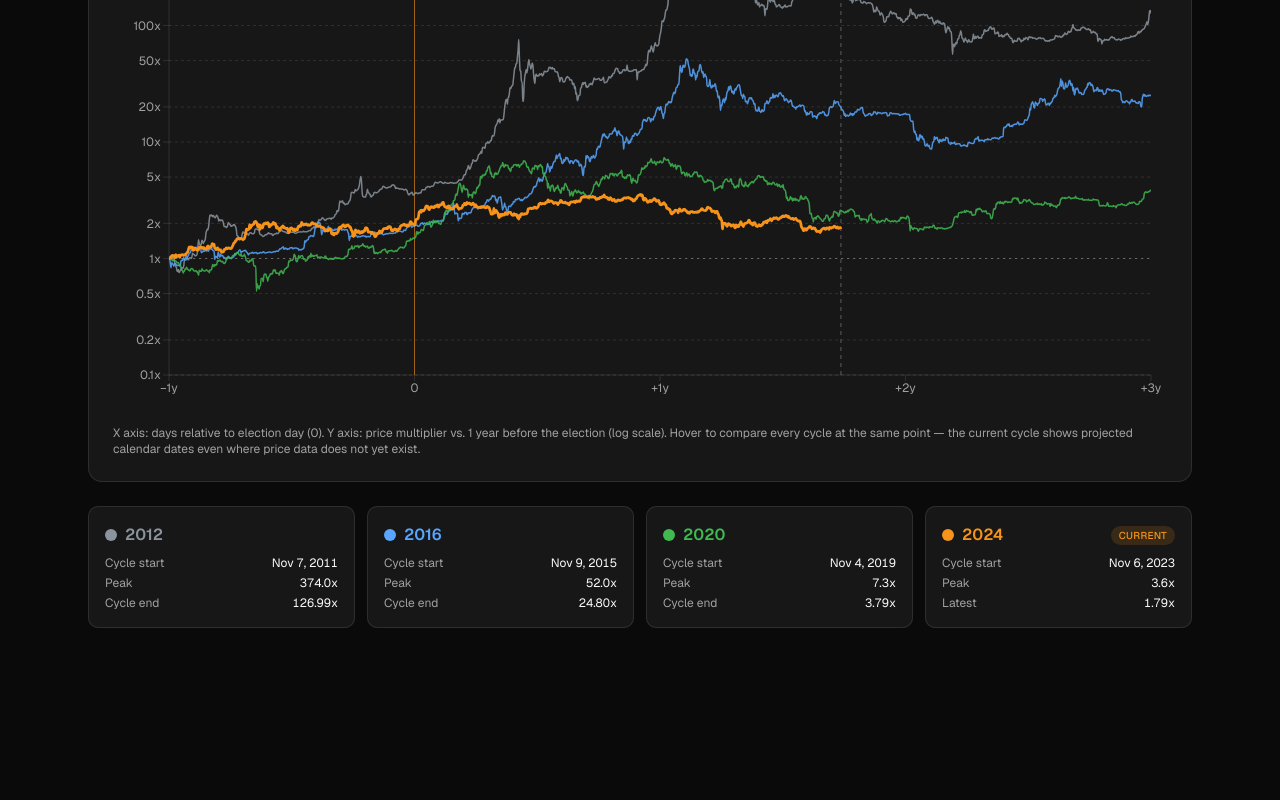
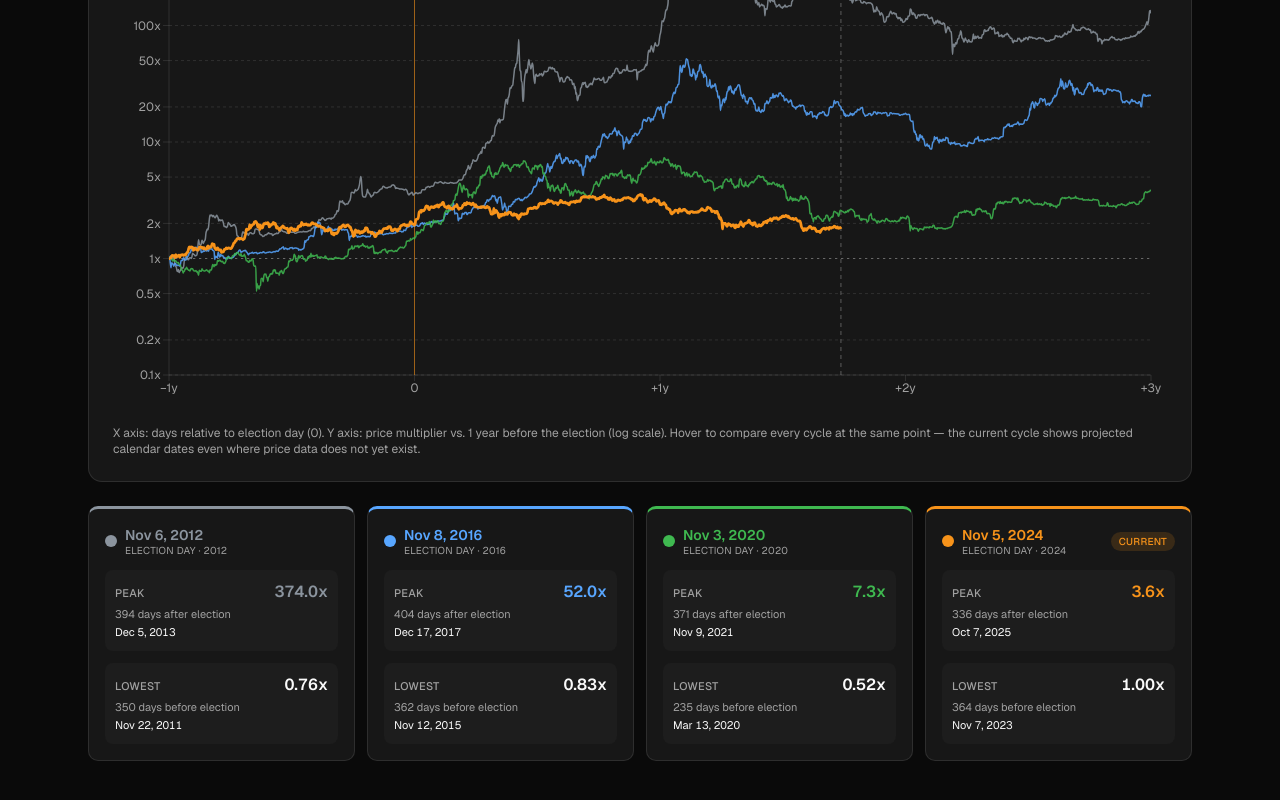
Before and after one commit to dobe4ever/btc-cycles, a Next.js app: page / in a window 1280 px wide. Shown: the part 390-1190 px from the top of the page. Before the commit the page ends 1066 px from the top, so only its background shows below. Built offline with nearby package versions, Linux system fonts and the light colour scheme.

Commit message:
feat: enhance BTC cycles component with new day offset label and low value tracking

```diff
--- a/components/btc-cycles.tsx
+++ b/components/btc-cycles.tsx
@@ -29,6 +29,12 @@ const MODES: { id: Mode; label: string; anchor: string; blurb: string }[] = [
   },
 ]
 
+function dayOffsetLabel(day: number, anchor: string): string {
+  if (day === 0) return `on ${anchor} day`
+  const n = Math.abs(day)
+  return `${n} day${n === 1 ? "" : "s"} ${day < 0 ? "before" : "after"} ${anchor}`
+}
+
 export function BtcCycles() {
   const [mode, setMode] = useState<Mode>("election")
   const active = MODES.find((m) => m.id === mode)!
@@ -39,8 +45,8 @@ export function BtcCycles() {
     return cycles.map((c, i) => {
       let peak = -Infinity
       let peakDay = 0
-      let last: number | null = null
-      let lastDay = 0
+      let low = Infinity
+      let lowDay = 0
       for (let day = CYCLE_START_DAY; day < CYCLE_START_DAY + data.length; day++) {
         const v = data[day - CYCLE_START_DAY][c.key] as number | null
         if (v != null) {
@@ -48,18 +54,22 @@ export function BtcCycles() {
             peak = v
             peakDay = day
           }
-          last = v
-          lastDay = day
+          if (v < low) {
+            low = v
+            lowDay = day
+          }
         }
       }
       return {
         cycle: c,
         color: colorFor(i, cycles.length),
+        anchorDate: dateForCycleDay(c, 0),
         peak: isFinite(peak) ? peak : null,
         peakDay,
-        last,
-        lastDay,
-        startDate: dateForCycleDay(c, CYCLE_START_DAY),
+        peakDate: dateForCycleDay(c, peakDay),
+        low: isFinite(low) ? low : null,
+        lowDay,
+        lowDate: dateForCycleDay(c, lowDay),
       }
     })
   }, [defs])
@@ -127,13 +137,23 @@ export function BtcCycles() {
       {/* Legend / per-cycle summary */}
       <section className="grid grid-cols-1 gap-3 sm:grid-cols-2 lg:grid-cols-4">
         {summary.map((s) => (
-          <div key={s.cycle.key} className="flex flex-col gap-2 rounded-lg border border-border bg-card p-4">
+          <div
+            key={s.cycle.key}
+            className="flex flex-col gap-3 rounded-lg border border-border bg-card p-4"
+            style={{ borderTop: `3px solid ${s.color}` }}
+          >
+            {/* Heading: anchor (day 0) date, color matched to the chart line */}
             <div className="flex items-center justify-between">
               <div className="flex items-center gap-2">
                 <span className="inline-block size-3 rounded-full" style={{ backgroundColor: s.color }} aria-hidden />
-                <span className="font-semibold" style={{ color: s.color }}>
-                  {s.cycle.label}
-                </span>
+                <div className="flex flex-col leading-tight">
+                  <span className="text-sm font-semibold" style={{ color: s.color }}>
+                    {formatDate(s.anchorDate)}
+                  </span>
+                  <span className="text-[10px] uppercase tracking-wide text-muted-foreground">
+                    {active.anchor} day · {s.cycle.label}
+                  </span>
+                </div>
               </div>
               {s.cycle.current && (
                 <span className="rounded-full bg-[#f7931a]/15 px-2 py-0.5 text-[10px] font-medium uppercase tracking-wide text-[#f7931a]">
@@ -141,23 +161,37 @@ export function BtcCycles() {
                 </span>
               )}
             </div>
-            <div className="flex flex-col gap-1 text-xs text-muted-foreground">
-              <div className="flex justify-between">
-                <span>Cycle start</span>
-                <span className="tabular-nums text-foreground">{formatDate(s.startDate)}</span>
-              </div>
-              <div className="flex justify-between">
-                <span>Peak</span>
-                <span className="tabular-nums text-foreground">
+
+            {/* Peak */}
+            <div className="flex flex-col gap-0.5 rounded-md bg-secondary/40 p-2.5">
+              <div className="flex items-baseline justify-between">
+                <span className="text-[11px] font-medium uppercase tracking-wide text-muted-foreground">Peak</span>
+                <span className="text-base font-semibold tabular-nums" style={{ color: s.color }}>
                   {s.peak != null ? `${s.peak.toFixed(1)}x` : "—"}
                 </span>
               </div>
-              <div className="flex justify-between">
-                <span>{s.cycle.current ? "Latest" : "Cycle end"}</span>
-                <span className="tabular-nums text-foreground">
-                  {s.last != null ? `${s.last.toFixed(2)}x` : "—"}
+              {s.peak != null && (
+                <>
+                  <span className="text-[11px] text-muted-foreground">{dayOffsetLabel(s.peakDay, active.anchor)}</span>
+                  <span className="text-[11px] tabular-nums text-foreground">{formatDate(s.peakDate)}</span>
+                </>
+              )}
+            </div>
+
+            {/* Lowest */}
+            <div className="flex flex-col gap-0.5 rounded-md bg-secondary/40 p-2.5">
+              <div className="flex items-baseline justify-between">
+                <span className="text-[11px] font-medium uppercase tracking-wide text-muted-foreground">Lowest</span>
+                <span className="text-base font-semibold tabular-nums text-foreground">
+                  {s.low != null ? `${s.low.toFixed(2)}x` : "—"}
                 </span>
               </div>
+              {s.low != null && (
+                <>
+                  <span className="text-[11px] text-muted-foreground">{dayOffsetLabel(s.lowDay, active.anchor)}</span>
+                  <span className="text-[11px] tabular-nums text-foreground">{formatDate(s.lowDate)}</span>
+                </>
+              )}
             </div>
           </div>
         ))}
```
